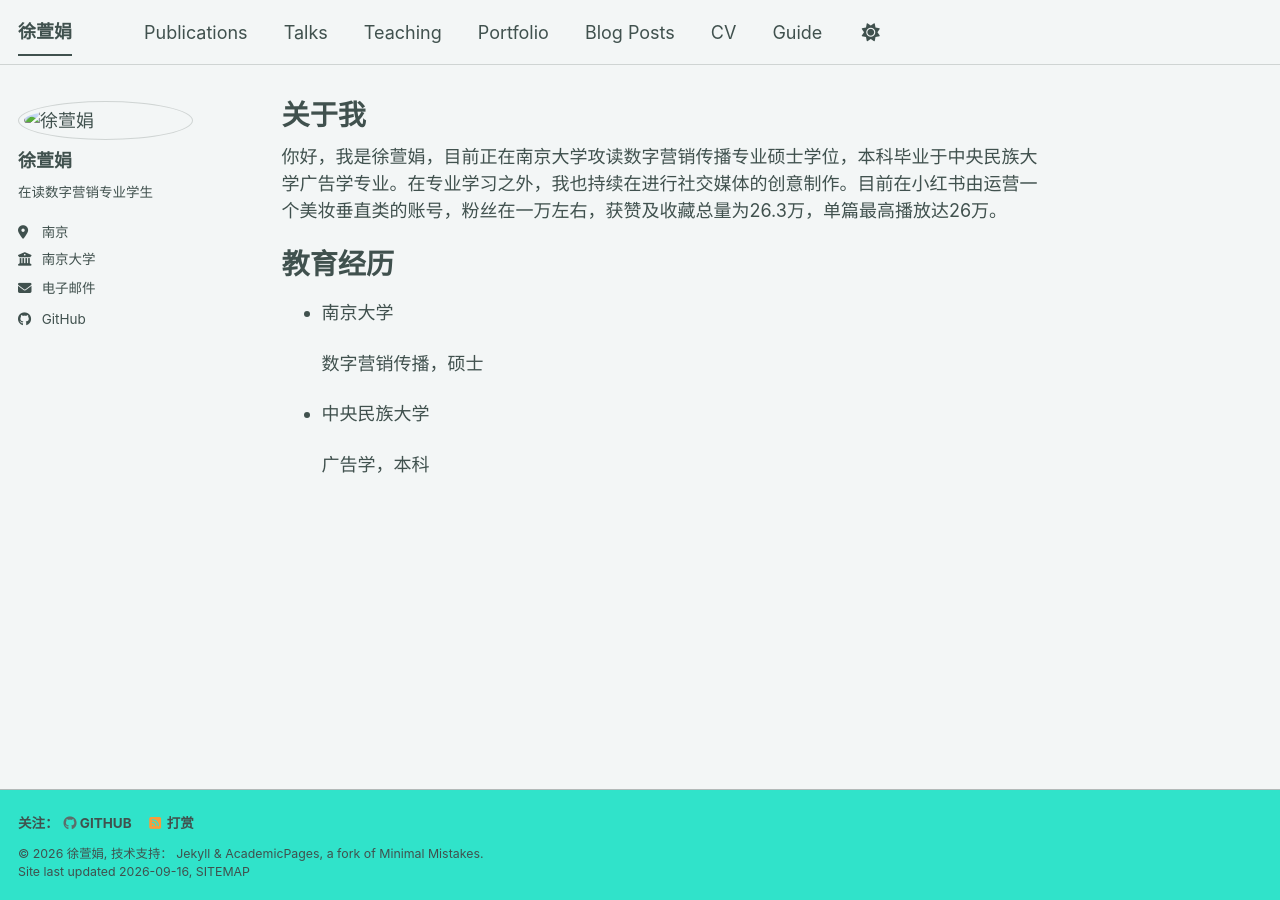
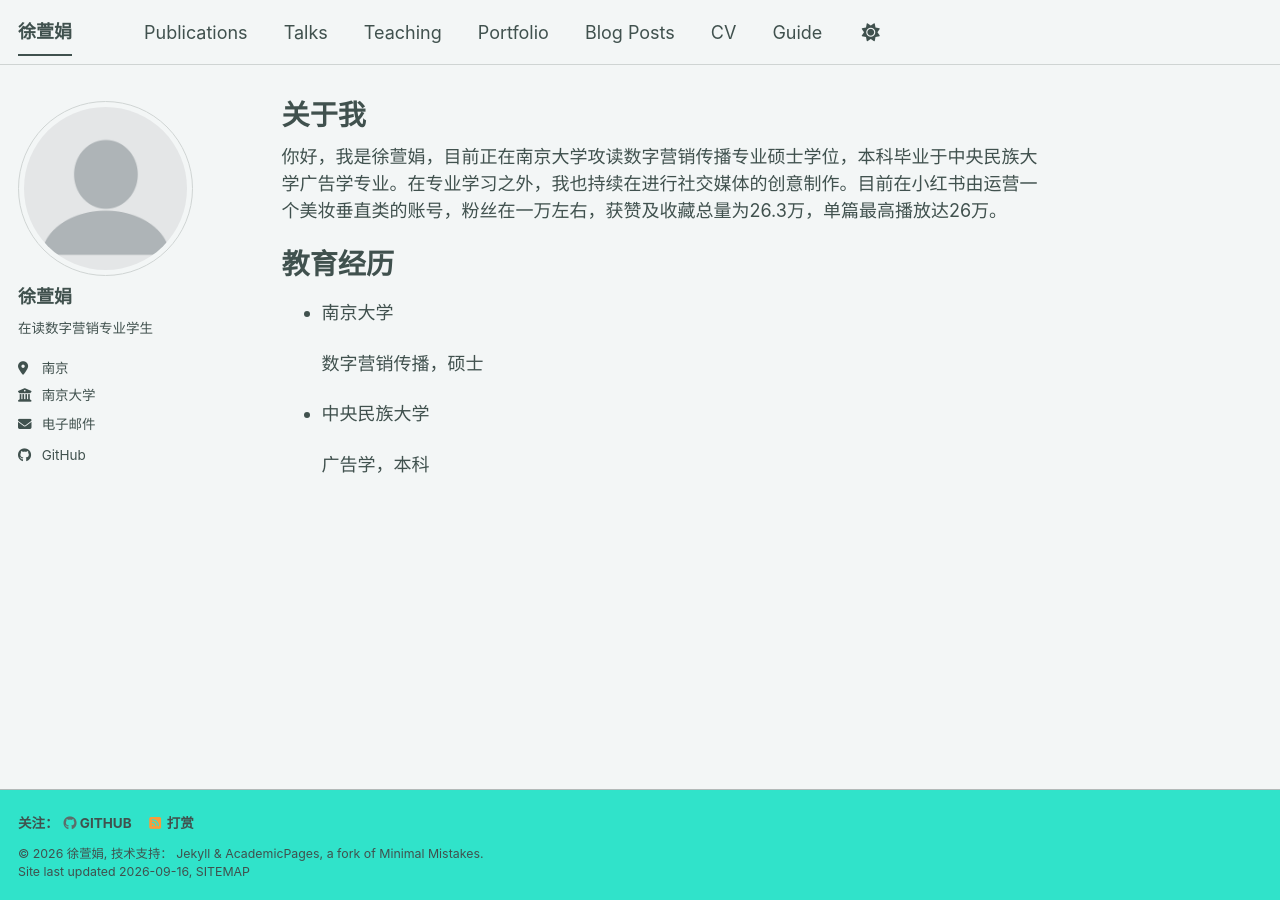
Before and after one commit to hsuanchuanhsu0527/hsuanchuanhsu0527.github.io, a Jekyll site: the page built from _pages/about.md, in a window 1280 px wide. Built offline with Jekyll 4.4.1, drawn with Linux system fonts in a browser that asks for light colours; a style sheet for code colours, icons or effects is not loaded.

Commit message:
Update _config.yml

```diff
--- a/_config.yml
+++ b/_config.yml
@@ -23,7 +23,7 @@ repository               : "hsuanchuanhsu0527/hsuanchuanhsu0527.github.io"
 #               Additional customization can be done by editing /_includes/author-profile.html
 author:
   # Biographic information
-  avatar           : "hsuan.png"
+  avatar           : "profile.png"
   name             : "徐萱娟"
   pronouns         :
   bio              : "在读数字营销专业学生"
```
